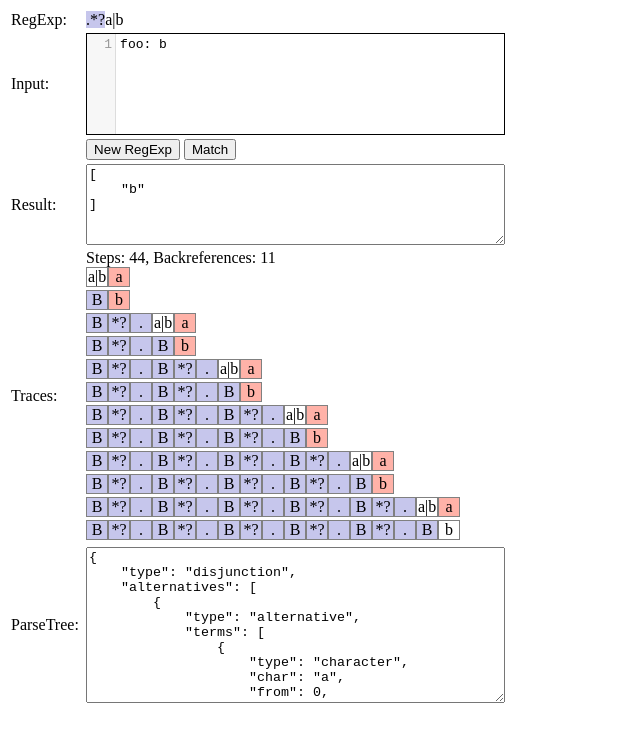
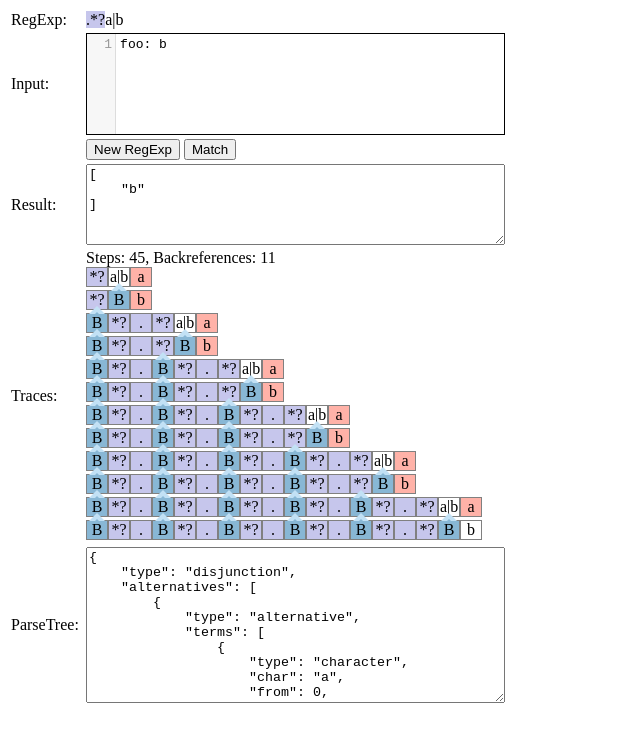
Before and after one commit to jviereck/regexp.js, a plain HTML site: page index.html in a window 1280 px wide. Shown: the whole page, without its empty margins (0-640 px from the left). Drawn offline with Linux system fonts and the light colour scheme.

Commit message:
Got trace count right and add css arrow to backrefernces

```diff
--- a/index.html
+++ b/index.html
@@ -20,7 +20,7 @@
             background-color: orange;
         }
 
-        span.booting {
+        .booting {
             background-color: #C6C6EC;
         }
 
@@ -44,9 +44,36 @@
             background-color: #4FC467;
         }
 
-        #traces span.booting {
-            background-color: #C6C6EC;
+        .arrow_box {
+            position: relative;
+            background: #88b7d5;
+            border: 4px solid #c2e1f5;
         }
+        .arrow_box:after, .arrow_box:before {
+            bottom: 100%;
+            border: solid transparent;
+            content: " ";
+            height: 0;
+            width: 0;
+            position: absolute;
+            pointer-events: none;
+        }
+
+        .arrow_box:after {
+            border-color: rgba(136, 183, 213, 0);
+            border-bottom-color: #88b7d5;
+            border-width: 2px;
+            left: 50%;
+            margin-left: -2px;
+        }
+        .arrow_box:before {
+            border-color: rgba(194, 225, 245, 0);
+            border-bottom-color: #c2e1f5;
+            border-width: 8px;
+            left: 50%;
+            margin-left: -8px;
+        }
+
 
         #traces .traceRun {
             margin-bottom: 3px;
@@ -215,16 +242,16 @@
             display = ''; //')';
         } else if (traceNode.node.type == 'BACK') {
             display = 'B';
-            className = 'booting';
+            className = 'arrow_box';
         } else {
             display = traceNode.node.parseEntry.bit;
         }
         if (traceNode.failed) {
-            className = 'failed';
+            className += ' failed';
         } else if (traceNode.matched) {
-            className = 'matched';
+            className += ' matched';
         } else if (traceNode.node.parseEntry.booting) {
-            className = 'booting';
+            className += ' booting';
         }
     }
 
@@ -262,7 +289,7 @@
     }
 
     var traceOutput = '';
-    traceOutput += '<div>Steps: ' + (res.traces.data.nodeCounter - 3) + ', Backreferences: ' + res.traces.data.backrefCounter + '</div>';
+    traceOutput += '<div>Steps: ' + res.traces.data.nodeCounter + ', Backreferences: ' + res.traces.data.backrefCounter + '</div>';
     traceOutput += res.traces.filter(function(trace) {
         return trace.isEndTrace;
     }).map(function(trace) {
```
Also changed, not shown: build/browser.js, lib/exec.js.
